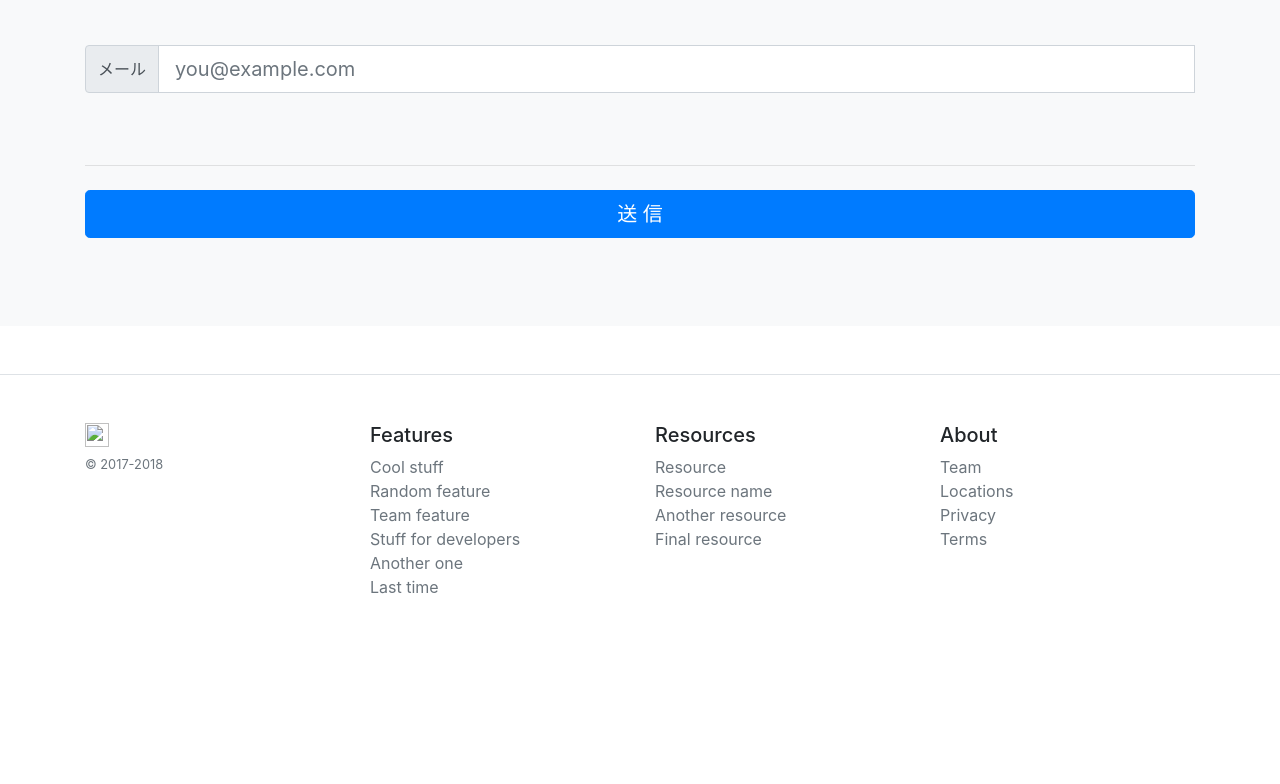
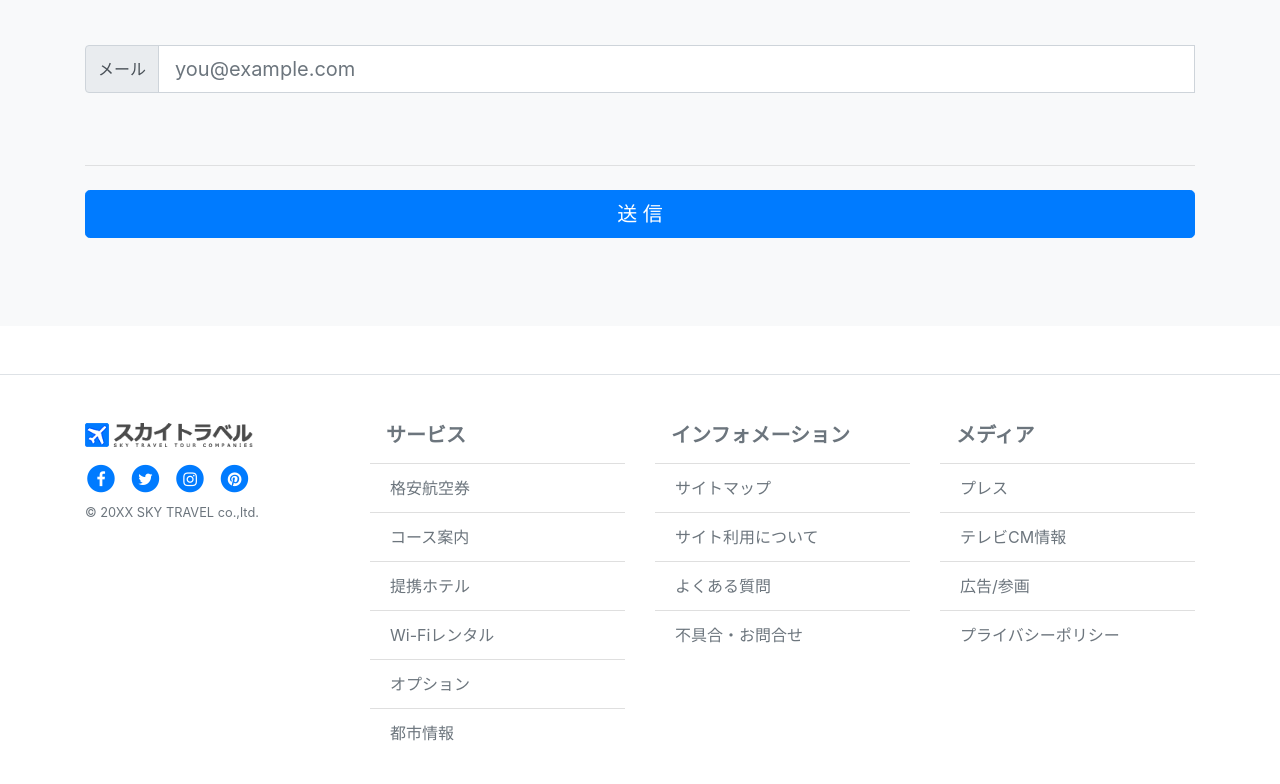
Before and after one commit to reinasuzuki-zd3f07/BootstrapProject, a website: page assets/index.html in a window 1280 px wide. Shown: the part 5080-5864 px from the top of the page. Before the commit the page ends 5743 px from the top, so only its background shows below. Drawn offline with nearby package versions, Linux system fonts and the light colour scheme; files that its build step writes are made by us from their sources; files whose address does not match are found by name.

Commit message:
add footer

```diff
--- a/assets/index.html
+++ b/assets/index.html
@@ -389,36 +389,42 @@
       	<div class="container">
         <div class="row">
           <div class="col-12 col-md">
-            <img class="mb-2" src="../../assets/brand/bootstrap-solid.svg" alt="" width="24" height="24">
-            <small class="d-block mb-3 text-muted">&copy; 2017-2018</small>
+			<img class="mb-2" src="images/logo.png" alt="" width="168" height="24">
+			<ul class="list-unstyled list-inline my-2">
+			<li class="list-inline-item"><a href=""><span class="fa-stack"><i class="fa fa-circle fa-stack-2x"></i><i class="fa fa-facebook fa-stack-1x fa-inverse"></i></span></a></li>
+			<li class="list-inline-item"><a href=""><span class="fa-stack"><i class="fa fa-circle fa-stack-2x"></i><i class="fa fa-twitter fa-stack-1x fa-inverse"></i></span></a></li>
+			<li class="list-inline-item"><a href=""><span class="fa-stack"><i class="fa fa-circle fa-stack-2x"></i><i class="fa fa-instagram fa-stack-1x fa-inverse"></i></span></a></li>
+			<li class="list-inline-item"><a href=""><span class="fa-stack"><i class="fa fa-circle fa-stack-2x"></i><i class="fa fa-pinterest fa-stack-1x fa-inverse"></i></span></a></li>
+			</ul>
+			<small class="d-block mb-3 text-muted">&copy; 20XX SKY TRAVEL co.,ltd.</small>
 			</div>
 			<div class="col-6 col-md">
-            <h5>Features</h5>
-            <ul class="list-unstyled text-small">
-              <li><a class="text-muted" href="#">Cool stuff</a></li>
-              <li><a class="text-muted" href="#">Random feature</a></li>
-              <li><a class="text-muted" href="#">Team feature</a></li>
-              <li><a class="text-muted" href="#">Stuff for developers</a></li>
-              <li><a class="text-muted" href="#">Another one</a></li>
-              <li><a class="text-muted" href="#">Last time</a></li>
+	<h5 class="font-weight-bold text-muted pl-3">サービス</h5>
+	<ul class="list-group list-group-flush list-unstyled text-left mt-3 mb-4">
+		<li><a class="text-muted list-group-item" href="#">格安航空券</a></li>
+		<li><a class="text-muted list-group-item" href="#">コース案内</a></li>
+		<li><a class="text-muted list-group-item" href="#">提携ホテル</a></li>
+		<li><a class="text-muted list-group-item" href="#">Wi-Fiレンタル</a></li>
+		<li><a class="text-muted list-group-item" href="#">オプション</a></li>
+		<li><a class="text-muted list-group-item" href="#">都市情報</a></li>
 	</ul>
 </div>
 <div class="col-6 col-md">
-            <h5>Resources</h5>
-            <ul class="list-unstyled text-small">
-              <li><a class="text-muted" href="#">Resource</a></li>
-              <li><a class="text-muted" href="#">Resource name</a></li>
-              <li><a class="text-muted" href="#">Another resource</a></li>
-              <li><a class="text-muted" href="#">Final resource</a></li>
+	<h5 class="font-weight-bold text-muted pl-3">インフォメーション</h5>
+	<ul class="list-group list-group-flush list-unstyled text-left mt-3 mb-4">
+		<li><a class="text-muted list-group-item" href="#">サイトマップ</a></li>
+		<li><a class="text-muted list-group-item" href="#">サイト利用について</a></li>
+		<li><a class="text-muted list-group-item" href="#">よくある質問</a></li>
+		<li><a class="text-muted list-group-item" href="#">不具合・お問合せ</a></li>
 	</ul>
 </div>
 <div class="col-6 col-md">
-            <h5>About</h5>
-            <ul class="list-unstyled text-small">
-              <li><a class="text-muted" href="#">Team</a></li>
-              <li><a class="text-muted" href="#">Locations</a></li>
-              <li><a class="text-muted" href="#">Privacy</a></li>
-              <li><a class="text-muted" href="#">Terms</a></li>
+	<h5 class="font-weight-bold text-muted pl-3">メディア</h5>
+	<ul class="list-group list-group-flush list-unstyled text-left mt-3 mb-4">
+		<li><a class="text-muted list-group-item" href="#">プレス</a></li>
+		<li><a class="text-muted list-group-item" href="#">テレビCM情報</a></li>
+		<li><a class="text-muted list-group-item" href="#">広告/参画</a></li>
+		<li><a class="text-muted list-group-item" href="#">プライバシーポリシー</a></li>
 	</ul>
 </div>
         </div>
```
Also changed, not shown: html/index.html (+28 -22 lines). Lines whose indentation alone changed are shown as unchanged.
